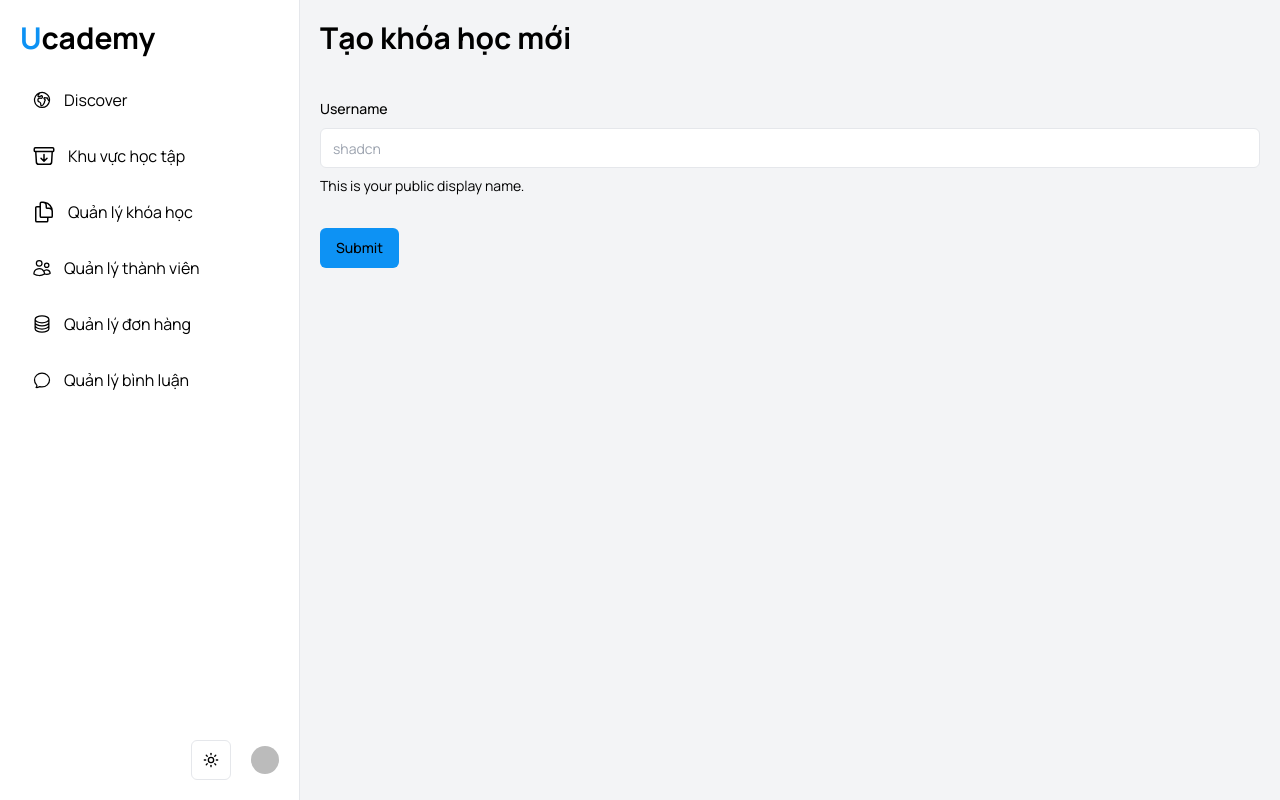
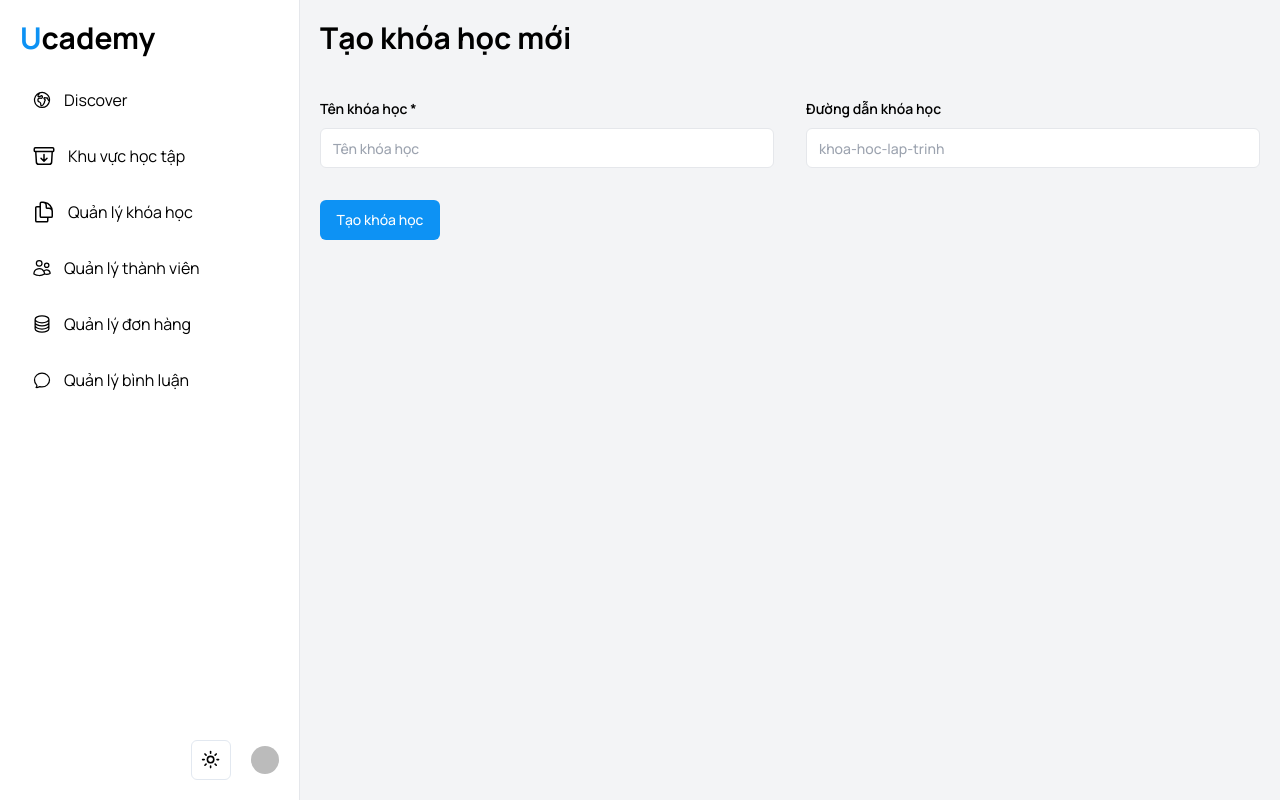
Before and after one commit to PinNguyen9x/Leaning-system, a Next.js app: page /manage/course/new in a window 1280 px wide. Built offline with nearby package versions, Linux system fonts and the light colour scheme; no server answers; the database is empty; sample sign-in values are in the browser's storage; some icons are missing.

Commit message:
Update UI Course and intagrate with slugìy for dynamic create slug

```diff
--- a/package.json
+++ b/package.json
@@ -24,6 +24,7 @@
     "react-dom": "^18",
     "react-hook-form": "^7.53.2",
     "sharp": "^0.33.5",
+    "slugify": "^1.6.6",
     "svix": "^1.40.0",
     "tailwind-merge": "^2.5.4",
     "tailwindcss-animate": "^1.0.7",
--- a/src/components/course/CourseAddNew.tsx
+++ b/src/components/course/CourseAddNew.tsx
@@ -8,54 +8,90 @@ import { Button } from '@/components/ui/button'
 import {
   Form,
   FormControl,
-  FormDescription,
   FormField,
   FormItem,
   FormLabel,
   FormMessage,
 } from '@/components/ui/form'
 import { Input } from '@/components/ui/input'
+import { useState } from 'react'
+import slugify from 'slugify'
 
 const formSchema = z.object({
-  username: z.string().min(2, {
-    message: 'Username must be at least 2 characters.',
-  }),
+  title: z.string().min(10, 'Tên khóa học phải có ít nhất 10 ký tự'),
+  slug: z.string().optional(),
 })
 
 function CourseAddNew() {
-  // 1. Define your form.
+  const [isSubmitting, setIsSubmitting] = useState(false)
   const form = useForm<z.infer<typeof formSchema>>({
     resolver: zodResolver(formSchema),
     defaultValues: {
-      username: '',
+      title: '',
+      slug: '',
     },
   })
 
-  // 2. Define a submit handler.
   function onSubmit(values: z.infer<typeof formSchema>) {
-    // Do something with the form values.
-    // ✅ This will be type-safe and validated.
-    console.log(values)
+    setIsSubmitting(true)
+    try {
+      const data = {
+        title: values.title,
+        slug:
+          values.slug ||
+          slugify(values.title, {
+            lower: true,
+            locale: 'vi',
+          }),
+      }
+      console.log(data)
+      // await createCourse(values);
+    } catch (error) {
+    } finally {
+      setIsSubmitting(false)
+    }
   }
 
   return (
     <Form {...form}>
-      <form onSubmit={form.handleSubmit(onSubmit)} className="space-y-8 mt-10">
+      <form onSubmit={form.handleSubmit(onSubmit)} autoComplete="off">
+        <div className="grid grid-cols-2 gap-8 mt-10 mb-8">
           <FormField
             control={form.control}
-          name="username"
+            name="title"
             render={({ field }) => (
               <FormItem>
-              <FormLabel>Username</FormLabel>
+                <FormLabel>Tên khóa học *</FormLabel>
                 <FormControl>
-                <Input placeholder="shadcn" {...field} />
+                  <Input placeholder="Tên khóa học" {...field} />
                 </FormControl>
-              <FormDescription>This is your public display name.</FormDescription>
                 <FormMessage />
               </FormItem>
             )}
           />
-        <Button type="submit">Submit</Button>
+          <FormField
+            control={form.control}
+            name="slug"
+            render={({ field }) => (
+              <FormItem>
+                <FormLabel>Đường dẫn khóa học</FormLabel>
+                <FormControl>
+                  <Input placeholder="khoa-hoc-lap-trinh" {...field} />
+                </FormControl>
+                <FormMessage />
+              </FormItem>
+            )}
+          />
+        </div>
+        <Button
+          isLoading={isSubmitting}
+          variant="primary"
+          type="submit"
+          className="w-[120px]"
+          disabled={isSubmitting}
+        >
+          Tạo khóa học
+        </Button>
       </form>
     </Form>
   )
--- a/src/components/ui/button.tsx
+++ b/src/components/ui/button.tsx
@@ -1,56 +1,63 @@
-import * as React from "react"
-import { Slot } from "@radix-ui/react-slot"
-import { cva, type VariantProps } from "class-variance-authority"
+import { Slot } from '@radix-ui/react-slot'
+import { cva, type VariantProps } from 'class-variance-authority'
+import * as React from 'react'
 
-import { cn } from "@/lib/utils"
+import { cn } from '@/lib/utils'
 
 const buttonVariants = cva(
-  "inline-flex items-center justify-center gap-2 whitespace-nowrap rounded-md text-sm font-medium ring-offset-background transition-colors focus-visible:outline-none focus-visible:ring-2 focus-visible:ring-ring focus-visible:ring-offset-2 disabled:pointer-events-none disabled:opacity-50 [&_svg]:pointer-events-none [&_svg]:size-4 [&_svg]:shrink-0",
+  'inline-flex items-center justify-center whitespace-nowrap rounded-md text-sm font-medium ring-offset-white transition-colors focus-visible:outline-none focus-visible:ring-2 focus-visible:ring-slate-950 focus-visible:ring-offset-2 disabled:pointer-events-none disabled:opacity-50 dark:ring-offset-slate-950 dark:focus-visible:ring-slate-300',
   {
     variants: {
       variant: {
-        default: "bg-primary text-primary-foreground hover:bg-primary/90",
+        default:
+          'bg-slate-900 text-slate-50 hover:bg-slate-900/90 dark:bg-slate-50 dark:text-slate-900 dark:hover:bg-slate-50/90',
         destructive:
-          "bg-destructive text-destructive-foreground hover:bg-destructive/90",
+          'bg-red-500 text-slate-50 hover:bg-red-500/90 dark:bg-red-900 dark:text-slate-50 dark:hover:bg-red-900/90',
         outline:
-          "border border-input bg-background hover:bg-accent hover:text-accent-foreground",
+          'border border-slate-200 bg-white hover:bg-slate-100 hover:text-slate-900 dark:border-slate-800 dark:bg-slate-950 dark:hover:bg-slate-800 dark:hover:text-slate-50',
         secondary:
-          "bg-secondary text-secondary-foreground hover:bg-secondary/80",
-        ghost: "hover:bg-accent hover:text-accent-foreground",
-        link: "text-primary underline-offset-4 hover:underline",
+          'bg-slate-100 text-slate-900 hover:bg-slate-100/80 dark:bg-slate-800 dark:text-slate-50 dark:hover:bg-slate-800/80',
+        ghost:
+          'hover:bg-slate-100 hover:text-slate-900 dark:hover:bg-slate-800 dark:hover:text-slate-50',
+        link: 'text-slate-900 underline-offset-4 hover:underline dark:text-slate-50',
+        primary: 'bg-primary text-white',
       },
       size: {
-        default: "h-10 px-4 py-2",
-        sm: "h-9 rounded-md px-3",
-        lg: "h-11 rounded-md px-8",
-        icon: "h-10 w-10",
+        default: 'h-10 px-4 py-2',
+        sm: 'h-9 rounded-md px-3',
+        lg: 'h-11 rounded-md px-8',
+        icon: 'h-10 w-10',
       },
     },
     defaultVariants: {
-      variant: "default",
-      size: "default",
+      variant: 'default',
+      size: 'default',
     },
-  }
+  },
 )
 
 export interface ButtonProps
   extends React.ButtonHTMLAttributes<HTMLButtonElement>,
     VariantProps<typeof buttonVariants> {
   asChild?: boolean
+  isLoading?: boolean
 }
 
 const Button = React.forwardRef<HTMLButtonElement, ButtonProps>(
-  ({ className, variant, size, asChild = false, ...props }, ref) => {
-    const Comp = asChild ? Slot : "button"
+  ({ className, variant, size, asChild = false, isLoading, children, ...props }, ref) => {
+    const Comp = asChild ? Slot : 'button'
+    const child = isLoading ? (
+      <div className="rounded-full size-5 border-2 border-white border-b-transparent animate-spin border-t-transparent"></div>
+    ) : (
+      children
+    )
     return (
-      <Comp
-        className={cn(buttonVariants({ variant, size, className }))}
-        ref={ref}
-        {...props}
-      />
+      <Comp className={cn(buttonVariants({ variant, size, className }))} ref={ref} {...props}>
+        {child}
+      </Comp>
     )
-  }
+  },
 )
-Button.displayName = "Button"
+Button.displayName = 'Button'
 
 export { Button, buttonVariants }
--- a/src/components/ui/form.tsx
+++ b/src/components/ui/form.tsx
@@ -1,8 +1,6 @@
-"use client"
-
-import * as React from "react"
-import * as LabelPrimitive from "@radix-ui/react-label"
-import { Slot } from "@radix-ui/react-slot"
+import * as LabelPrimitive from '@radix-ui/react-label'
+import { Slot } from '@radix-ui/react-slot'
+import * as React from 'react'
 import {
   Controller,
   ControllerProps,
@@ -10,27 +8,25 @@ import {
   FieldValues,
   FormProvider,
   useFormContext,
-} from "react-hook-form"
+} from 'react-hook-form'
 
-import { cn } from "@/lib/utils"
-import { Label } from "@/components/ui/label"
+import { Label } from '@/components/ui/label'
+import { cn } from '@/lib/utils'
 
 const Form = FormProvider
 
 type FormFieldContextValue<
   TFieldValues extends FieldValues = FieldValues,
-  TName extends FieldPath<TFieldValues> = FieldPath<TFieldValues>
+  TName extends FieldPath<TFieldValues> = FieldPath<TFieldValues>,
 > = {
   name: TName
 }
 
-const FormFieldContext = React.createContext<FormFieldContextValue>(
-  {} as FormFieldContextValue
-)
+const FormFieldContext = React.createContext<FormFieldContextValue>({} as FormFieldContextValue)
 
 const FormField = <
   TFieldValues extends FieldValues = FieldValues,
-  TName extends FieldPath<TFieldValues> = FieldPath<TFieldValues>
+  TName extends FieldPath<TFieldValues> = FieldPath<TFieldValues>,
 >({
   ...props
 }: ControllerProps<TFieldValues, TName>) => {
@@ -49,7 +45,7 @@ const useFormField = () => {
   const fieldState = getFieldState(fieldContext.name, formState)
 
   if (!fieldContext) {
-    throw new Error("useFormField should be used within <FormField>")
+    throw new Error('useFormField should be used within <FormField>')
   }
 
   const { id } = itemContext
@@ -68,23 +64,20 @@ type FormItemContextValue = {
   id: string
 }
 
-const FormItemContext = React.createContext<FormItemContextValue>(
-  {} as FormItemContextValue
-)
+const FormItemContext = React.createContext<FormItemContextValue>({} as FormItemContextValue)
 
-const FormItem = React.forwardRef<
-  HTMLDivElement,
-  React.HTMLAttributes<HTMLDivElement>
->(({ className, ...props }, ref) => {
+const FormItem = React.forwardRef<HTMLDivElement, React.HTMLAttributes<HTMLDivElement>>(
+  ({ className, ...props }, ref) => {
     const id = React.useId()
 
     return (
       <FormItemContext.Provider value={{ id }}>
-      <div ref={ref} className={cn("space-y-2", className)} {...props} />
+        <div ref={ref} className={cn('space-y-2', className)} {...props} />
       </FormItemContext.Provider>
     )
-})
-FormItem.displayName = "FormItem"
+  },
+)
+FormItem.displayName = 'FormItem'
 
 const FormLabel = React.forwardRef<
   React.ElementRef<typeof LabelPrimitive.Root>,
@@ -95,13 +88,13 @@ const FormLabel = React.forwardRef<
   return (
     <Label
       ref={ref}
-      className={cn(error && "text-destructive", className)}
+      className={cn(error && 'text-red-500 dark:text-red-500', 'text-sm font-semibold', className)}
       htmlFor={formItemId}
       {...props}
     />
   )
 })
-FormLabel.displayName = "FormLabel"
+FormLabel.displayName = 'FormLabel'
 
 const FormControl = React.forwardRef<
   React.ElementRef<typeof Slot>,
@@ -113,17 +106,13 @@ const FormControl = React.forwardRef<
     <Slot
       ref={ref}
       id={formItemId}
-      aria-describedby={
-        !error
-          ? `${formDescriptionId}`
-          : `${formDescriptionId} ${formMessageId}`
-      }
+      aria-describedby={!error ? `${formDescriptionId}` : `${formDescriptionId} ${formMessageId}`}
       aria-invalid={!!error}
       {...props}
     />
   )
 })
-FormControl.displayName = "FormControl"
+FormControl.displayName = 'FormControl'
 
 const FormDescription = React.forwardRef<
   HTMLParagraphElement,
@@ -135,12 +124,12 @@ const FormDescription = React.forwardRef<
     <p
       ref={ref}
       id={formDescriptionId}
-      className={cn("text-sm text-muted-foreground", className)}
+      className={cn('text-sm text-slate-500 dark:text-slate-400', className)}
       {...props}
     />
   )
 })
-FormDescription.displayName = "FormDescription"
+FormDescription.displayName = 'FormDescription'
 
 const FormMessage = React.forwardRef<
   HTMLParagraphElement,
@@ -157,22 +146,22 @@ const FormMessage = React.forwardRef<
     <p
       ref={ref}
       id={formMessageId}
-      className={cn("text-sm font-medium text-destructive", className)}
+      className={cn('text-xs font-medium text-red-500 dark:text-red-500', className)}
       {...props}
     >
       {body}
     </p>
   )
 })
-FormMessage.displayName = "FormMessage"
+FormMessage.displayName = 'FormMessage'
 
 export {
-  useFormField,
   Form,
+  FormControl,
+  FormDescription,
+  FormField,
   FormItem,
   FormLabel,
-  FormControl,
-  FormDescription,
   FormMessage,
-  FormField,
+  useFormField,
 }
--- a/src/components/ui/input.tsx
+++ b/src/components/ui/input.tsx
@@ -1,22 +1,24 @@
-import * as React from "react"
+import * as React from 'react'
 
-import { cn } from "@/lib/utils"
+import { cn } from '@/lib/utils'
 
-const Input = React.forwardRef<HTMLInputElement, React.ComponentProps<"input">>(
+export interface InputProps extends React.InputHTMLAttributes<HTMLInputElement> {}
+
+const Input = React.forwardRef<HTMLInputElement, InputProps>(
   ({ className, type, ...props }, ref) => {
     return (
       <input
         type={type}
         className={cn(
-          "flex h-10 w-full rounded-md border border-input bg-background px-3 py-2 text-base ring-offset-background file:border-0 file:bg-transparent file:text-sm file:font-medium file:text-foreground placeholder:text-muted-foreground focus-visible:outline-none focus-visible:ring-2 focus-visible:ring-ring focus-visible:ring-offset-2 disabled:cursor-not-allowed disabled:opacity-50 md:text-sm",
-          className
+          'flex outline-none h-10 rounded-md font-medium px-3 w-full text-sm border border-gray-200 focus:!border-primary transition-all dark:border-opacity-10 bg-white dark:bg-grayDarker',
+          className,
         )}
         ref={ref}
         {...props}
       />
     )
-  }
+  },
 )
-Input.displayName = "Input"
+Input.displayName = 'Input'
 
 export { Input }
```
Also changed, not shown: src/components/ui/label.tsx (+8 -13 lines), 1 other file (tests, documents, lock files or other folders). Lines whose indentation alone changed are shown as unchanged.
